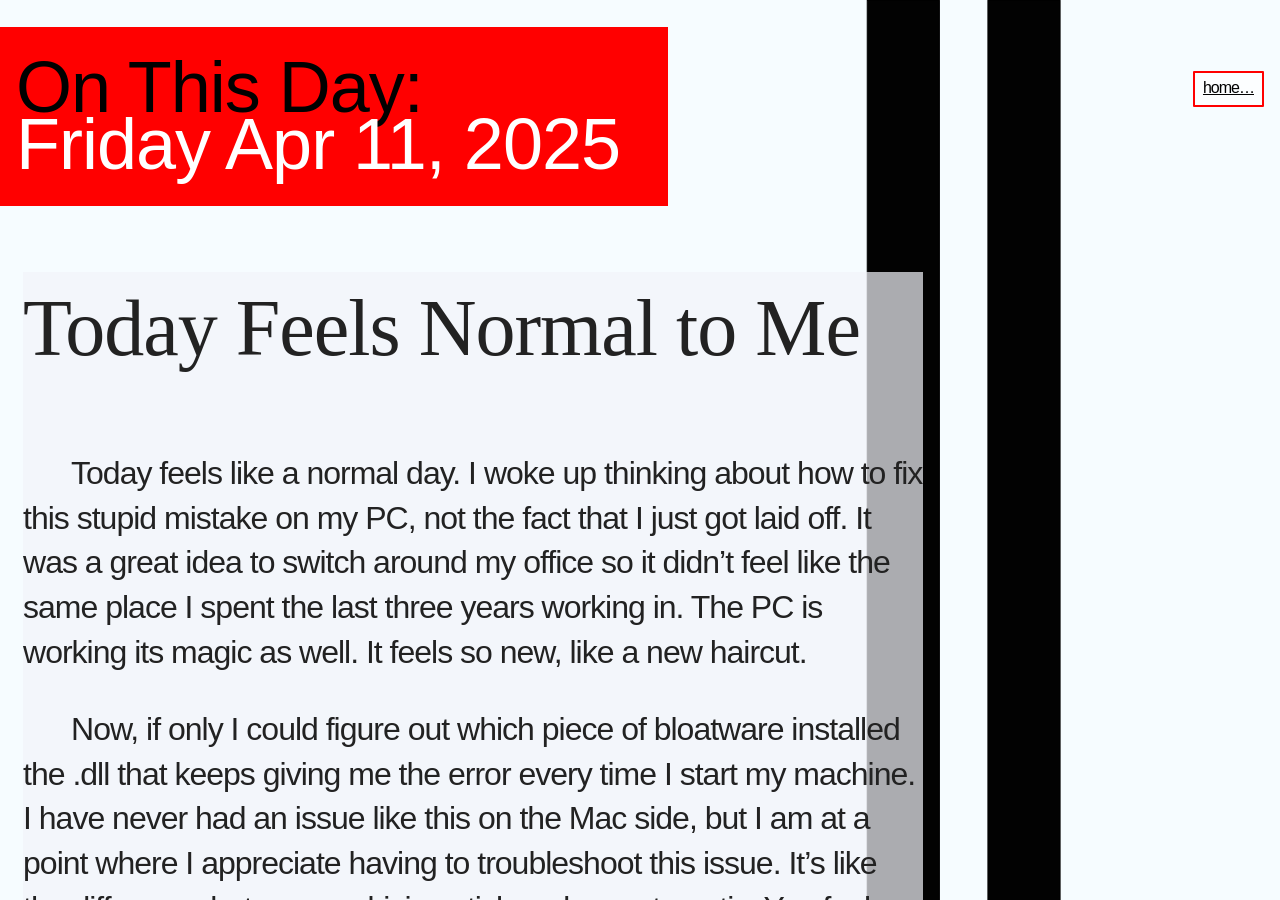
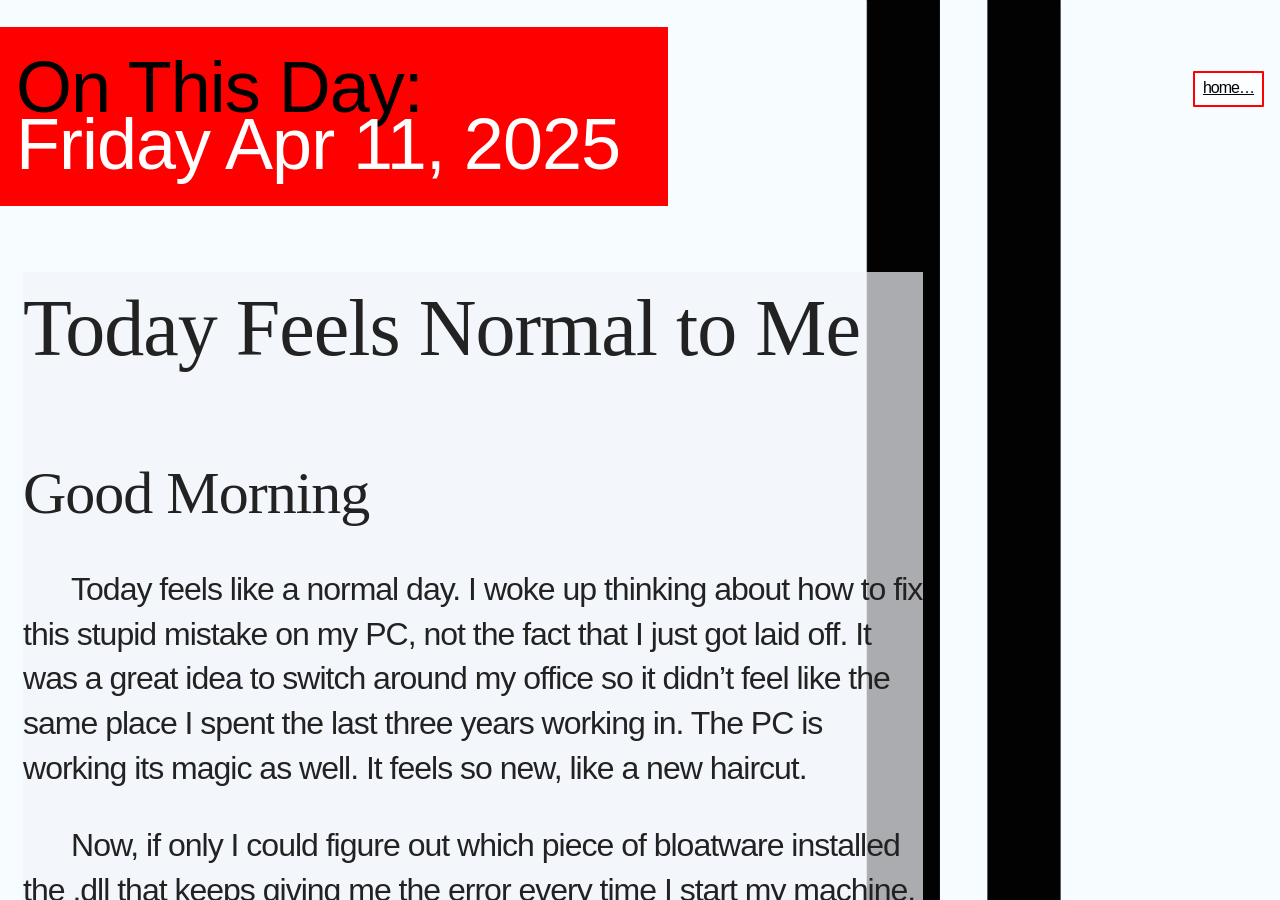
Before and after one commit to ianvanhoof/ianvanhoof.github.io, a Jekyll site: the page built from _posts/2025-4-11-dayTwo.md, in a window 1280 px wide and 900 px high. Built offline with Jekyll 4.4.1, drawn with Linux system fonts in a browser that asks for light colours; some web fonts are replaced.

Commit message:
Added a subheader
I want to see what it looks like plus it commits me to making an afternoon post.

```diff
--- a/_posts/2025-4-11-dayTwo.md
+++ b/_posts/2025-4-11-dayTwo.md
@@ -5,7 +5,7 @@ layout: post
 
 # Today Feels Normal to Me
 
-
+## Good Morning
 Today feels like a normal day. I woke up thinking about how to fix this stupid mistake on my PC, not the fact that I just got laid off. It was a great idea to switch around my office so it didn't feel like the same place I spent the last three years working in. The PC is working its magic as well. It feels so new, like a new haircut.
 
 Now, if only I could figure out which piece of bloatware installed the .dll that keeps giving me the error every time I start my machine. I have never had an issue like this on the Mac side, but I am at a point where I appreciate having to troubleshoot this issue. It's like the difference between a driving stick and an automatic. You feel more connected to the computer after spending some time troubleshooting a persistent Windows error.
```
